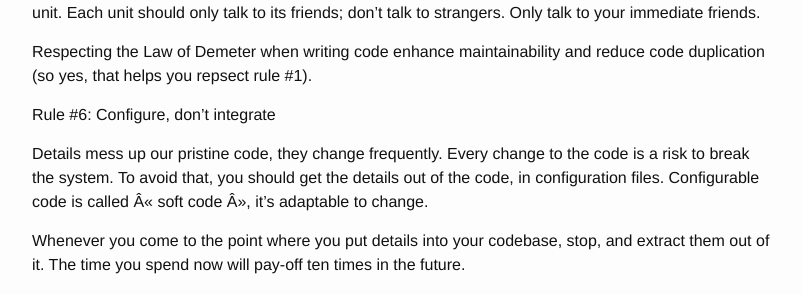
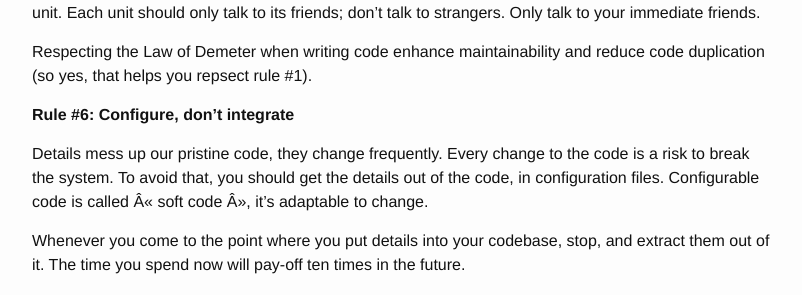
Before and after one commit to quangnd/quangnd.github.io, a Jekyll site: the page built from _posts/2016-04-08-muoi-luat-cua-mot-lap-trinh-vien.markdown, in a window 1280 px wide. Shown: the part 1435-1730 px from the top of the page, without its empty margins (238-1040 px from the left). Built offline with Jekyll 4.4.1, drawn with Linux system fonts in a browser that asks for light colours.

```diff
--- a/_posts/2016-04-08-muoi-luat-cua-mot-lap-trinh-vien.markdown
+++ b/_posts/2016-04-08-muoi-luat-cua-mot-lap-trinh-vien.markdown
@@ -52,7 +52,7 @@ Only talk to your immediate friends.
 
 Respecting the Law of Demeter when writing code enhance maintainability and reduce code duplication (so yes, that helps you repsect rule #1).
 
-Rule #6: Configure, don’t integrate
+**Rule #6: Configure, don’t integrate**
 
 Details mess up our pristine code, they change frequently. Every change to the code is a risk to break the system. To avoid that, you should get the details out of the code, in configuration files. Configurable code is called Â« soft code Â», it’s adaptable to change.
 
```
